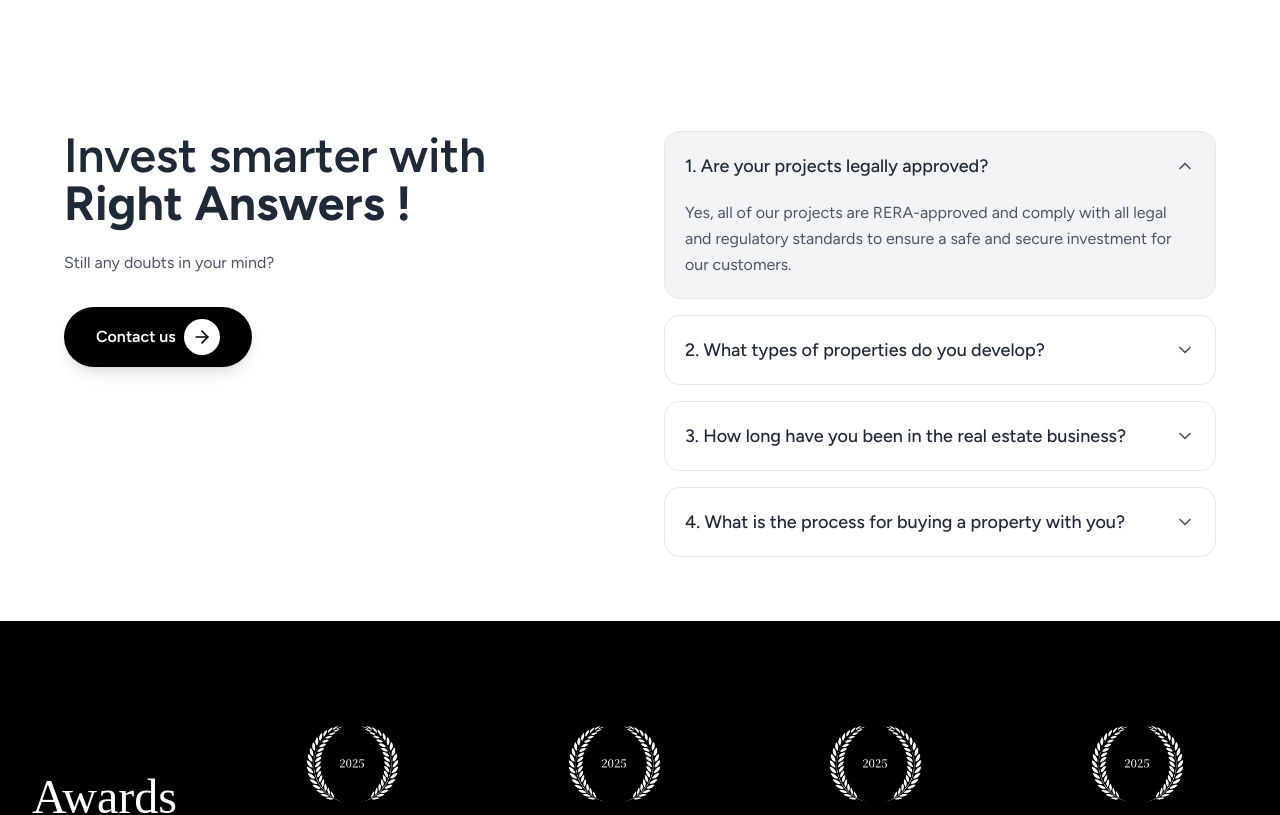
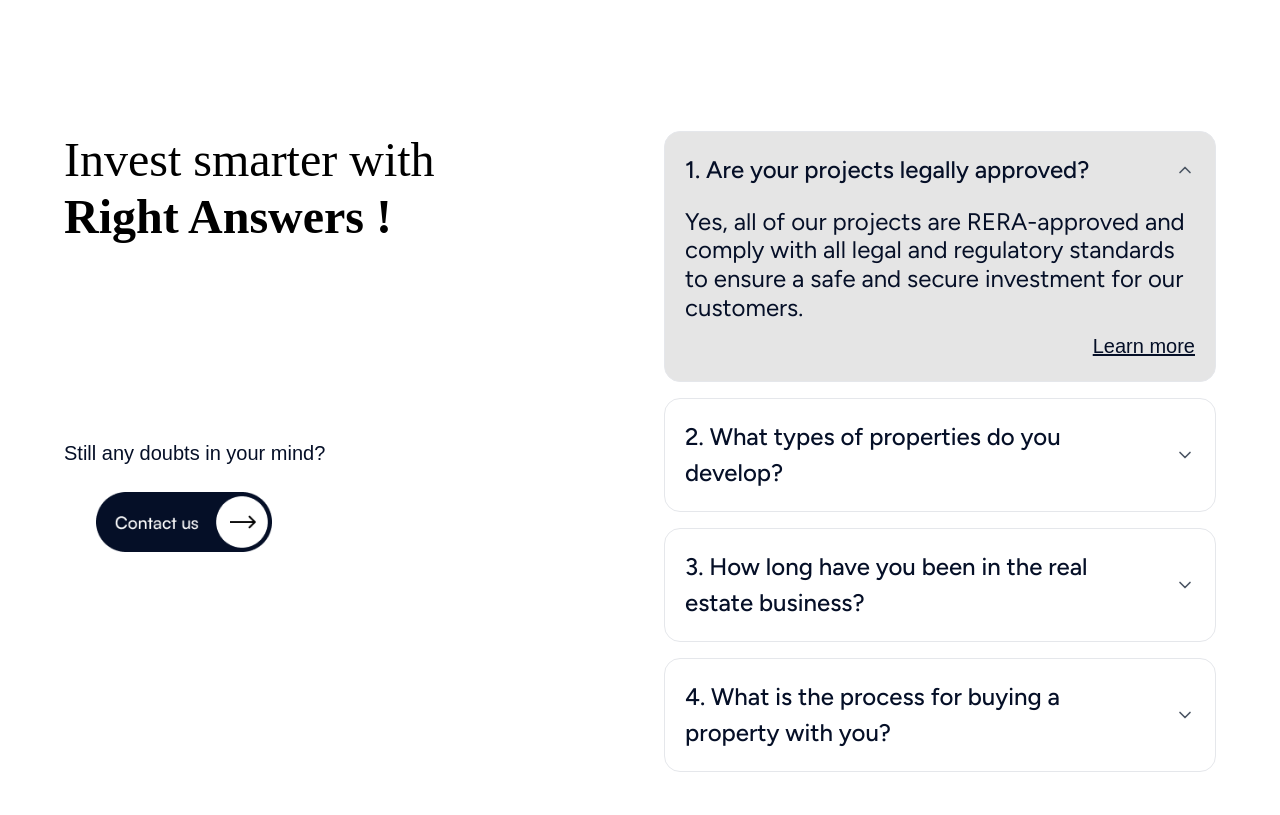
Before and after one commit to JavadAlip/upkar-frontend, a React (Vite) app: page / in a window 1280 px wide. Shown: the part 6540-7355 px from the top of the page. Built offline with nearby package versions, Linux system fonts and the light colour scheme; a web font is replaced by a local one.

Commit message:
homePage updated

```diff
--- /dev/null
+++ b/src/Components/HomePage/HomeQnsAns.jsx
@@ -0,0 +1,171 @@
+
+
+
+
+import React, { useState } from 'react';
+import { ChevronDown, ChevronUp, ArrowRight } from 'lucide-react';
+import contactBtn from "../../assets/Icons/contactBtn.png";
+
+const HomeQnsAns = () => {
+  const [openIndex, setOpenIndex] = useState(0);
+
+  const faqs = [
+    {
+      question: 'Are your projects legally approved?',
+      answer:
+        'Yes, all of our projects are RERA-approved and comply with all legal and regulatory standards to ensure a safe and secure investment for our customers.'
+    },
+    {
+      question: 'What types of properties do you develop?',
+      answer:
+        'We develop a wide range of properties including residential apartments, villas, commercial spaces, and mixed-use developments across prime locations.'
+    },
+    {
+      question: 'How long have you been in the real estate business?',
+      answer:
+        'We have been serving the real estate industry for over a decade, bringing experience, trust, and quality to every project we undertake.'
+    },
+    {
+      question: 'What is the process for buying a property with you?',
+      answer:
+        'Our streamlined process includes property selection, documentation verification, payment plans, legal clearance, and finally, possession with complete support at every step.'
+    }
+  ];
+
+  const toggleFAQ = (index) => {
+    setOpenIndex(openIndex === index ? -1 : index);
+  };
+
+  return (
+    <div className="w-full bg-white py-16 px-4 font-[Figtree]">
+      <div className="max-w-6xl mx-auto">
+        <div className="grid grid-cols-1 lg:grid-cols-2 gap-12 items-start">
+          {/* Left Section */}
+          <div>
+            <h2 className="mb-6 text-black">
+              <span
+                style={{
+                  fontFamily: "'Noto Serif JP', serif",
+                  fontWeight: 500,
+                  fontSize: "48px",
+                  lineHeight: "1.2"
+                }}
+              >
+                Invest smarter with
+                <br />
+              </span>
+              <span
+                style={{
+                  fontFamily: "'Noto Serif JP', serif",
+                  fontWeight: 700,
+                  fontSize: "48px",
+                  lineHeight: "1.2"
+                }}
+              >
+                Right Answers !
+              </span>
+            </h2>
+
+            <div className="mt-48">
+              <p
+                style={{
+                  fontFamily: "'Satoshi', sans-serif",
+                  fontWeight: 400,
+                  fontSize: "20px",
+                  color: "#050F27",
+                }}
+              >
+                Still any doubts in your mind?
+              </p>
+
+              {/* <div className="flex mt-6 ml-8">
+                <button className="bg-black text-white px-8 py-3 rounded-full font-semibold flex items-center gap-2 transition-all duration-300 shadow-lg">
+                  Contact us
+                  <div className="bg-white text-black rounded-full p-2 flex items-center justify-center">
+                    <ArrowRight size={20} />
+                  </div>
+                </button>
+              </div> */}
+              <div className="flex mt-6 ml-8">
+                <img
+                  src={contactBtn}
+                  alt="Contact Us"
+                  className="w-44 h-auto cursor-pointer hover:scale-105 transition-transform duration-300"
+                />
+              </div>
+
+            </div>
+
+          </div>
+
+          {/* Right Section - FAQ */}
+          <div className="space-y-4">
+            {faqs.map((faq, index) => (
+              <div
+                key={index}
+                className={`border rounded-2xl transition-all ${openIndex === index
+                  ? 'bg-[#E5E5E5] border-gray-200'
+                  : 'bg-white border-gray-200'
+                  }`}
+              >
+                <button
+                  onClick={() => toggleFAQ(index)}
+                  className="w-full flex items-center justify-between p-5 text-left"
+                >
+                  <span
+                    className="pr-4"
+                    style={{
+                      fontFamily: "'Figtree', sans-serif",
+                      fontWeight: 500, // medium
+                      fontSize: "24px",
+                      color: "#050F27",
+                    }}
+                  >
+                    {index + 1}. {faq.question}
+                  </span>
+                  {openIndex === index ? (
+                    <ChevronUp className="w-5 h-5 text-gray-600 flex-shrink-0" />
+                  ) : (
+                    <ChevronDown className="w-5 h-5 text-gray-600 flex-shrink-0" />
+                  )}
+                </button>
+
+                {openIndex === index && (
+                  <div className="px-5 pb-5">
+                    <p
+                      style={{
+                        fontFamily: "'Figtree', sans-serif",
+                        fontWeight: 300, // light
+                        fontSize: "24px",
+                        color: "#050F27",
+                        lineHeight: "1.2",
+                      }}
+                    >
+                      {faq.answer}
+                    </p>
+                    <div className="flex justify-end mt-2">
+                      <span
+                        style={{
+                          fontFamily: "'Satoshi', sans-serif",
+                          fontWeight: 400, // regular
+                          fontSize: "20px",
+                          color: "#050F27",
+                          textDecoration: "underline",
+                          cursor: "pointer",
+                        }}
+                      >
+                        Learn more
+                      </span>
+                    </div>
+                  </div>
+                )}
+              </div>
+            ))}
+          </div>
+        </div>
+      </div>
+    </div>
+  );
+};
+
+export default HomeQnsAns;
--- a/src/Pages/Home.jsx
+++ b/src/Pages/Home.jsx
@@ -5,7 +5,7 @@ import VisionMission from '../Components/HomePage/VisionMission';
 import Projects from '../Components/HomePage/Projects';
 import GetInTouch from '../Components/HomePage/GetInTouch';
 import Certification from '../Components/HomePage/Certification';
-import QnsAns from '../Components/Common/QnsAns';
+import HomeQnsAns from '../Components/HomePage/HomeQnsAns';
 import Awards from '../Components/HomePage/Awards';
 import ContactUs from '../Components/Common/ContactUs';
 import Footer from '../Components/Common/Footer';
@@ -19,7 +19,7 @@ const Home = () => {
             <Projects />
             <GetInTouch />
             <Certification />
-            <QnsAns />
+            <HomeQnsAns />
             <Awards/>
             <ContactUs />
             <Footer />
```
